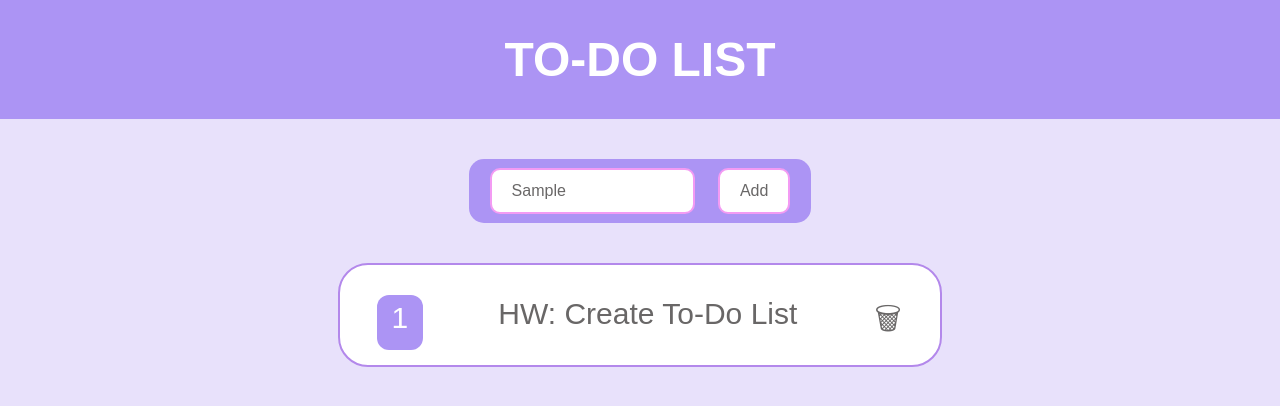
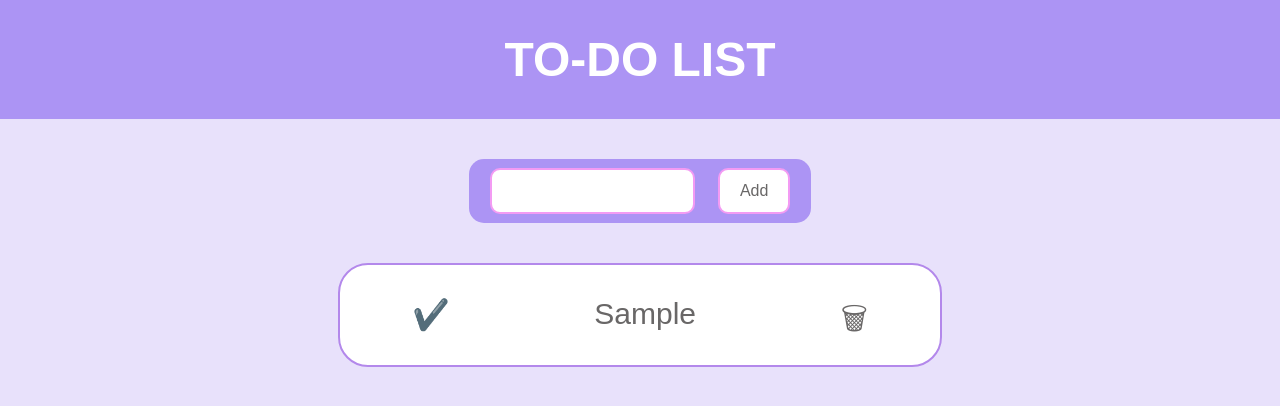
Before and after one commit to ju-nmd2022/fop-todo-list-katerinamilatova, a plain HTML site: page index.html in a window 1280 px wide. Both pictures are taken after typing "Sample" into the empty fields and a click on the button "Add". Drawn offline with Linux system fonts and the light colour scheme.

Commit message:
JS working
- add task
- delete task
- tick and untick task

```diff
--- a/index.html
+++ b/index.html
@@ -16,20 +16,21 @@
     </header>
     <main class="container">
       <div class="inputContainer">
-        <input type="text" id="inputElement field" />
+        <input type="text" id="inputElement" />
         <input
           type="button"
+          onclick="buttonAddClicked()"
           id="inputElement button"
           value="Add"
           class="button"
         />
       </div>
-      <div class="tasksContainer">
-        <div class="tasksItem">
-          <p id="orderNumber">1</p>
+      <div class="tasksContainer" id="tasksContainer">
+        <!-- <div class="tasksItem">
+          <p id="tick">✔️</p>
           <p>HW: Create To-Do List</p>
           <p>🗑</p>
-        </div>
+        </div> -->
       </div>
     </main>
   </body>
--- a/main.css
+++ b/main.css
@@ -92,20 +92,8 @@ input[type="text" i] {
   margin-top: 20px;
 }
 
-.tasksItem #orderNumber {
-  color: white;
-}
-
 .tasksItem p {
   font-size: 30px;
   color: rgb(105, 103, 103);
   padding: 2px;
 }
-
-.tasksItem #orderNumber {
-  background: #ac94f4;
-  padding: 1%;
-  padding-left: 2.5%;
-  padding-right: 2.5%;
-  border-radius: 12px;
-}
--- a/toDoList.js
+++ b/toDoList.js
@@ -0,0 +1,62 @@
+// set all the variables here
+const buttonElement = document.getElementById("button");
+const allTasksContainer = document.getElementById("tasksContainer");
+let helpingVar = true;
+
+// array with all tasks
+
+function buttonAddClicked() {
+  let textField = document.getElementById("inputElement");
+  let inputElementValue = inputElement.value;
+
+  //1. create new div (new box)
+  let newTaskDiv = document.createElement("div");
+  newTaskDiv.classList.add("tasksItem");
+  newTaskDiv.classList.add(inputElementValue);
+  allTasksContainer.appendChild(newTaskDiv);
+
+  //tick (checked, done)
+  const newTick = document.createElement("p");
+  newTick.innerHTML = "✔️";
+  newTaskDiv.appendChild(newTick);
+  newTick.addEventListener("click", () => {
+    taskChecked(newTaskDiv, newTaskText);
+  });
+
+  // 2. show input as a htmlk text (innerHTML)
+  let newTaskText = document.createElement("p");
+
+  newTaskText.innerHTML = inputElementValue;
+  newTaskDiv.appendChild(newTaskText);
+  textField.value = "";
+
+  //bin
+  const newTaskBin = document.createElement("p");
+  newTaskBin.innerHTML = "🗑";
+  newTaskDiv.appendChild(newTaskBin);
+  newTaskBin.addEventListener("click", () => {
+    removeTask(newTaskDiv);
+  });
+}
+
+function removeTask(task) {
+  allTasksContainer.removeChild(task);
+}
+
+function taskChecked(task, text) {
+  if (helpingVar === true) {
+    // text will get crossed out and the colours will change
+    task.style.backgroundColor = "#ac94f4";
+    text.style.textDecoration = "line-through";
+    text.style.textDecorationColor = "rgb(243, 155, 243)";
+    text.style.color = "white";
+    helpingVar = false;
+  } else {
+    task.style.backgroundColor = "white";
+    text.style.textDecoration = "none";
+    text.style.color = "rgb(105, 103, 103)";
+    helpingVar = true;
+  }
+
+  // div se hodí pod zbytek tasku, které ještě splněny nejsou
+}
```
